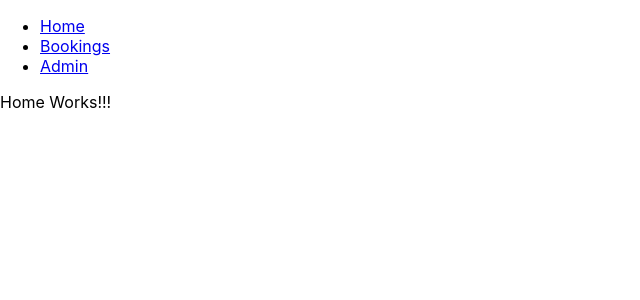
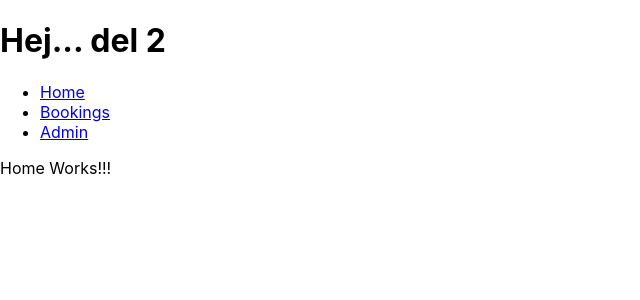
Before and after one commit to synnaf/react-bookingproject, a React (Create React App) app: page / in a window 1280 px wide. Shown: the top 300 px of the page, without its empty margins (0-640 px from the left). Built offline with nearby package versions, Linux system fonts and the light colour scheme.

Commit message:
Added hej till app.tsx

```diff
--- a/src/App.tsx
+++ b/src/App.tsx
@@ -7,6 +7,7 @@ import { BrowserRouter as Router, Switch, Route, Link } from "react-router-dom";
 function App() {
   return (
     <div className="App">
+      <h1>Hej... del 2</h1>
 
       <React.Fragment>
         <Router>
```
